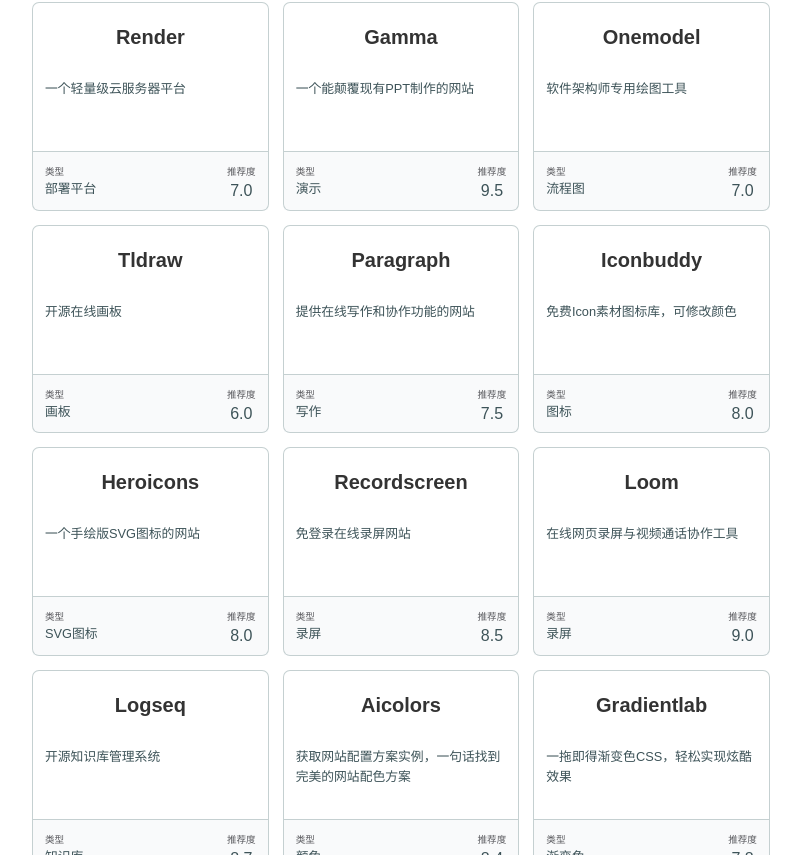
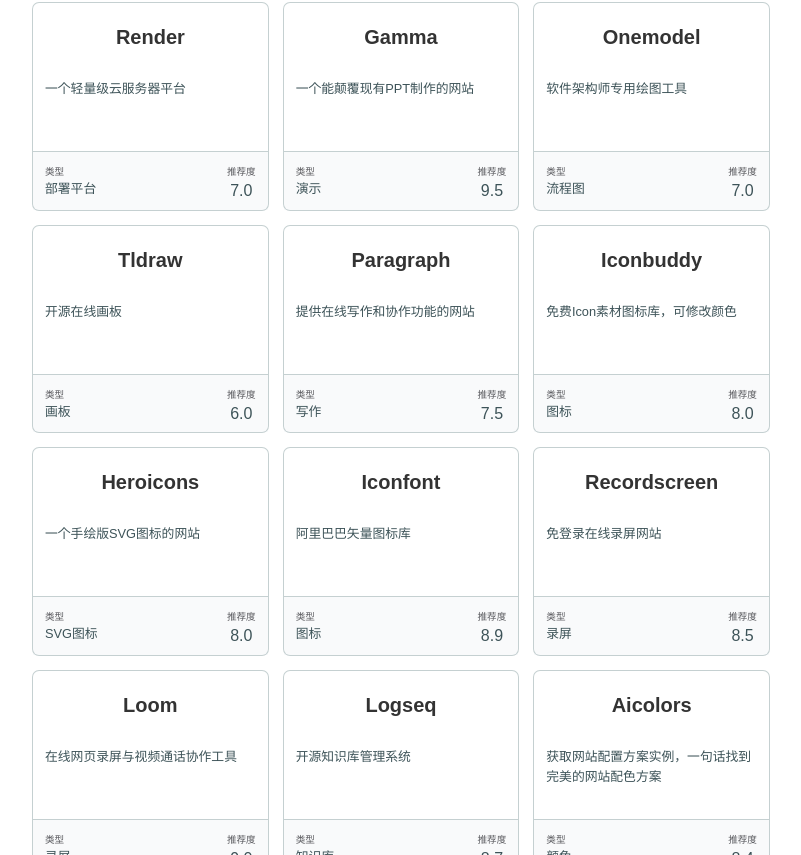
Before and after one commit to liu-ziting/Blog-23, a Vue app: page / in a window 1280 px wide. Shown: the part 424-1279 px from the top of the page, without its empty margins (239-1040 px from the left). Built offline with nearby package versions, Linux system fonts and the light colour scheme; a web font is replaced by a local one.

Commit message:
新增网站

```diff
--- a/src/pages/HomeBlog.vue
+++ b/src/pages/HomeBlog.vue
@@ -161,7 +161,7 @@ export default {
                     link: 'https://vercel.com/',
                     rating: 9,
                     slogan: '用于托管、构建和部署静态网站和单页面应用程序',
-                    keywords: ['部署平台', '代码托管', '博客']
+                    keywords: ['部署平台', '代码托管', '静态网站托管', '博客']
                 },
                 {
                     id: '2',
@@ -234,6 +234,15 @@ export default {
                     rating: 8,
                     slogan: '一个手绘版SVG图标的网站',
                     keywords: ['图标', 'SVG', '免费下载', '免登录']
+                },
+                {
+                    id: '91',
+                    name: 'Iconfont',
+                    country: '图标',
+                    link: 'https://www.iconfont.cn/',
+                    rating: 8.9,
+                    slogan: '阿里巴巴矢量图标库',
+                    keywords: ['图标', 'SVG', '免费下载']
                 },
                 {
                     id: '10',
```
